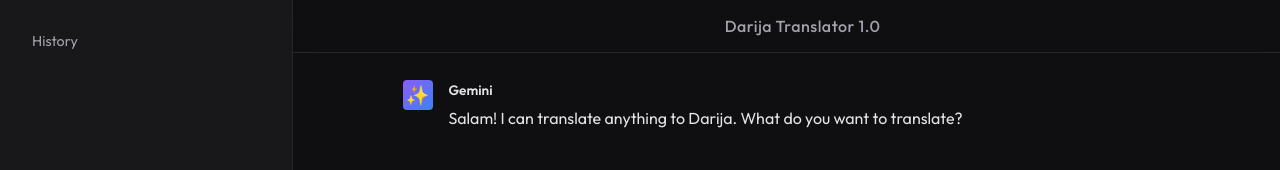
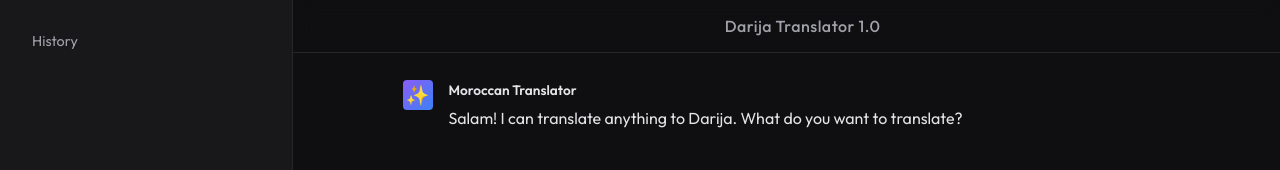
Before and after one commit to B-Zakaria-u/Moroccan-Dialect-Translator, a React (Vite) app: page / in a window 1280 px wide. Shown: the top 170 px of the page. Built offline with nearby package versions, Linux system fonts and the light colour scheme.

Commit message:
fix:changed ui name

```diff
--- a/src/App.jsx
+++ b/src/App.jsx
@@ -81,7 +81,7 @@
                                     {msg.sender === 'bot' ? '✨' : '👤'}
                                 </div>
                                 <div className="message-content">
-                                    <div className="user-name">{msg.sender === 'bot' ? 'Gemini' : 'You'}</div>
+                                    <div className="user-name">{msg.sender === 'bot' ? 'Moroccan Translator' : 'You'}</div>
                                     {msg.text}
                                 </div>
                             </div>
```
